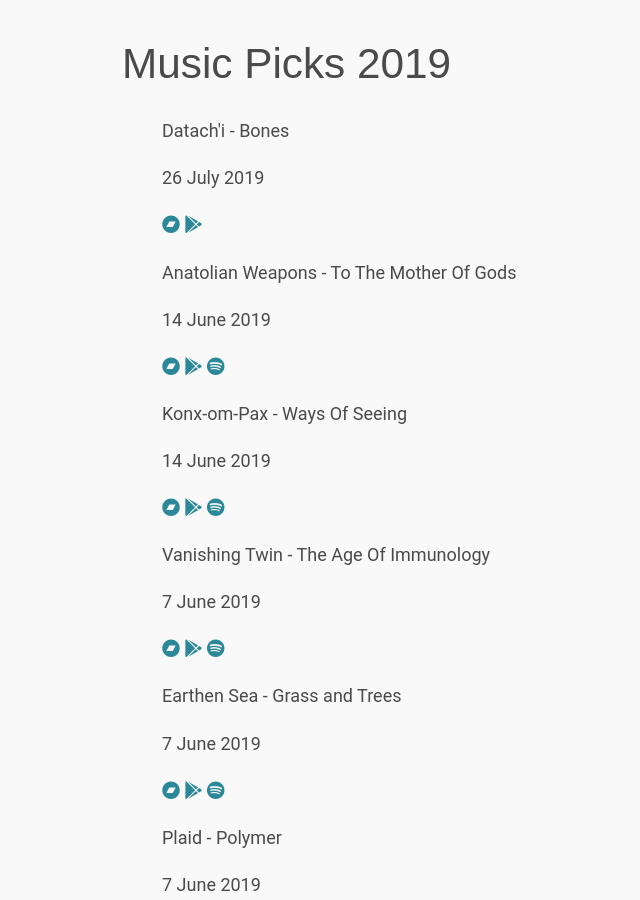
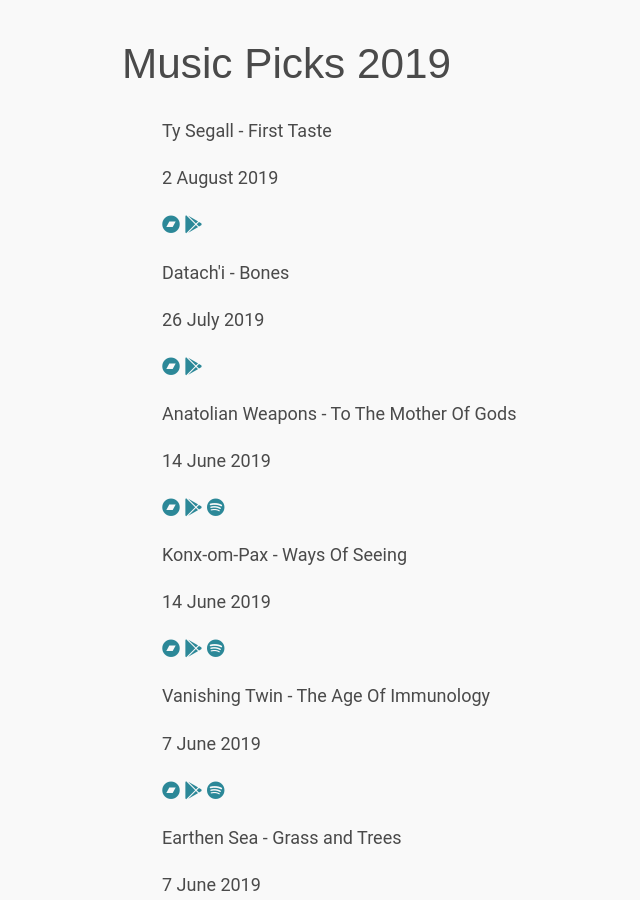
Before and after one commit to edclements/website, a Jekyll site: the page built from music-picks/2019.html, in a window 1280 px wide and 900 px high. Shown: the whole window, without its empty margins (176-816 px from the left). Built offline with Jekyll 4.4.1, drawn with Linux system fonts in a browser that asks for light colours; nearby versions of some CDN libraries.

Commit message:
Adds Ty Segall

```diff
--- a/_data/music-picks/2019.yml
+++ b/_data/music-picks/2019.yml
@@ -639,3 +639,9 @@
   date: 2019-07-26
   google: https://play.google.com/music/listen?pli=1#/album/Bcdd5pi5qkgwymieyhb2vxlnifu/Datach'i/Bones
   title: Bones
+
+- artist: Ty Segall
+  bandcamp: https://tysegall.bandcamp.com/album/first-taste
+  date: 2019-08-02
+  google: https://play.google.com/music/listen?u=0#/album/Bvm3hj4wksquhqax4w3lteghyzm/Ty+Segall/First+Taste
+  title: First Taste
```
